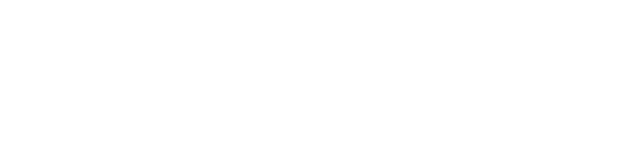
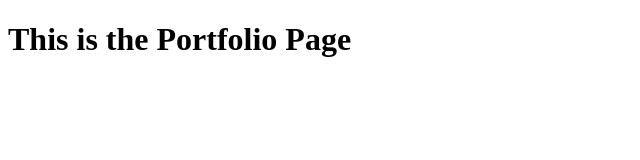
Before and after one commit to Hey-TechGirl/portfolio, a plain HTML site: page home.html in a window 1280 px wide. Shown: the whole page, without its empty margins (0-640 px from the left). Drawn offline with Linux system fonts and the light colour scheme.

Commit message:
Day 1 - teste

```diff
--- a/home.html
+++ b/home.html
@@ -5,6 +5,6 @@
     <title>Girl Tech</title>
   </head>
   <body>
-
+    <h1>This is the Portfolio Page</h1>
   </body>
 </html>
```
